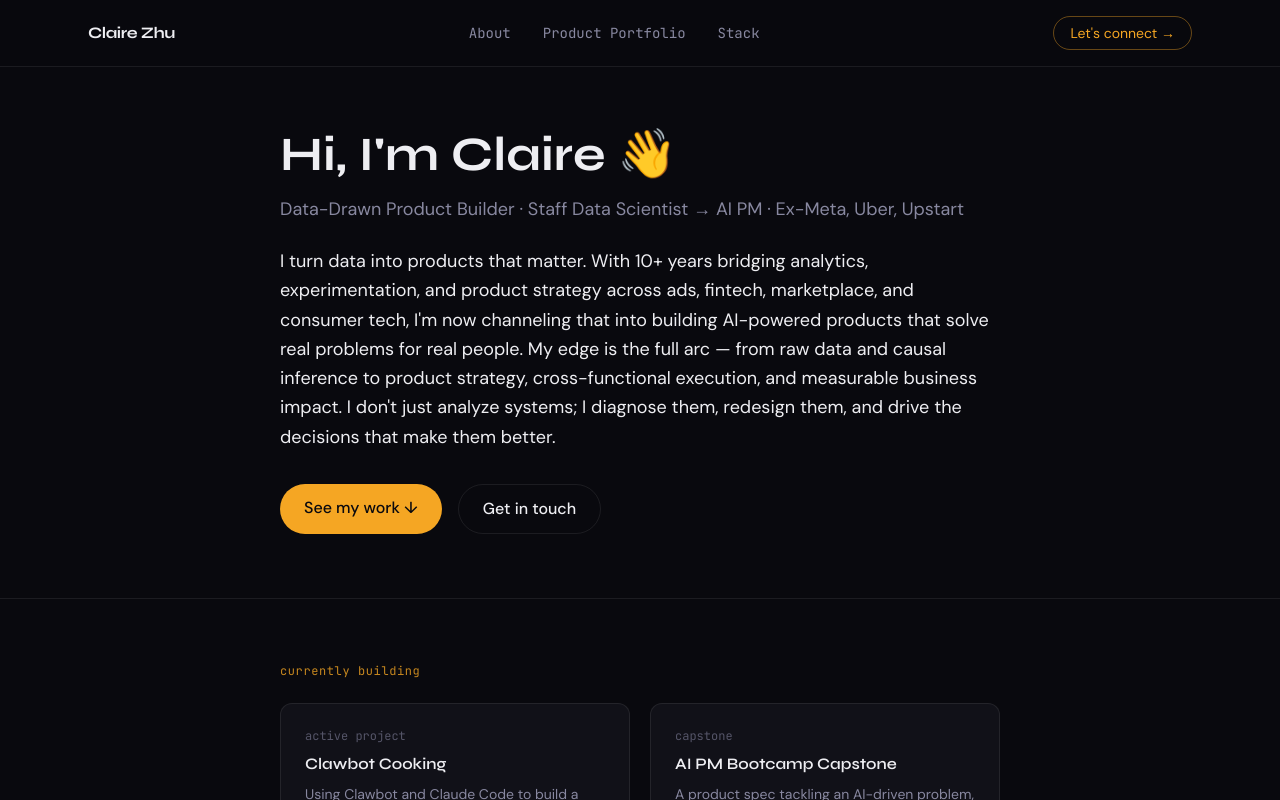
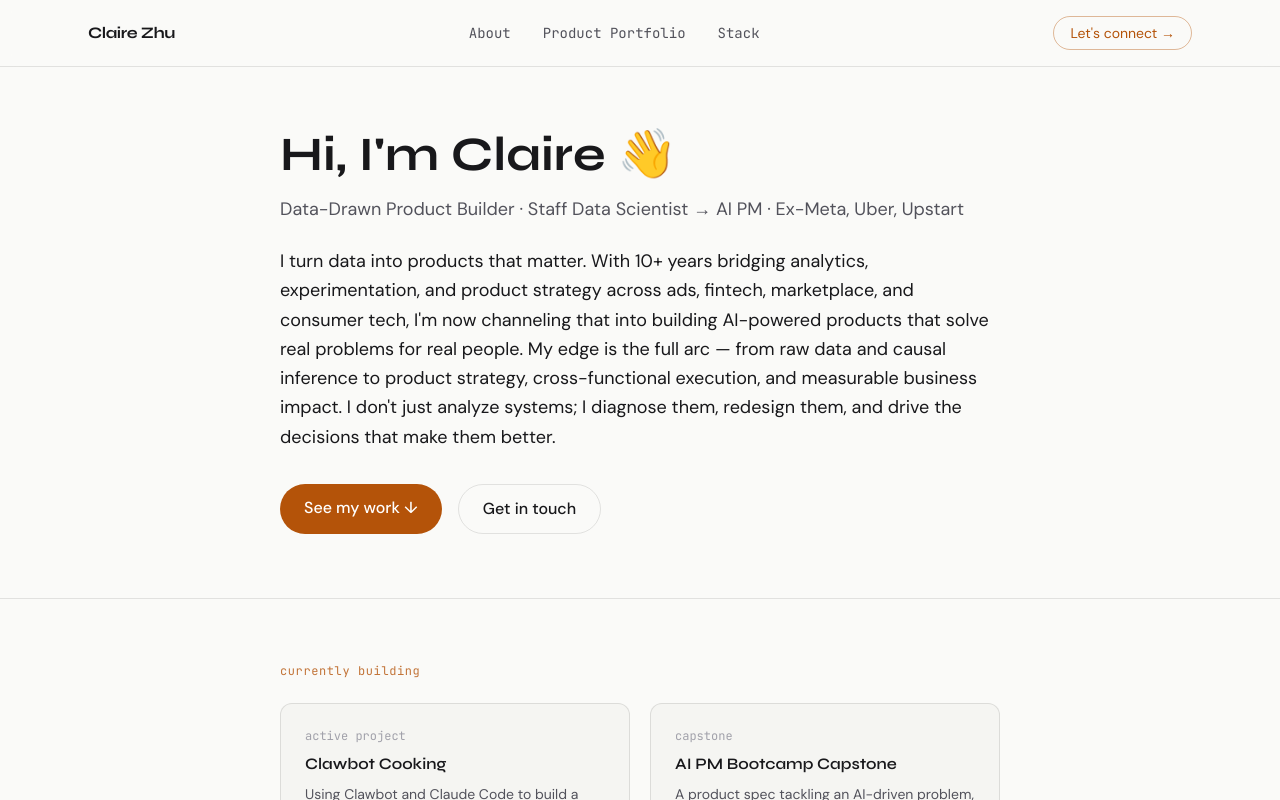
Before and after one commit to clairezhu32/portfolio, a Next.js app: page /about in a window 1280 px wide. Shown: the top 800 px of the page. Built offline with nearby package versions, Linux system fonts and the light colour scheme.

Commit message:
style: switch from dark theme to light theme
Rewrote color tokens for a light background, darkened accent
colors (amber/green/blue) for readable contrast on white, decoupled
filled-button text color from the bg token, and removed the
now-unused dark-tuned grid background.

```diff
--- a/src/app/about/page.tsx
+++ b/src/app/about/page.tsx
@@ -33,7 +33,7 @@ export default function AboutPage() {
             <div className="mt-8 flex flex-wrap gap-4">
               <Link
                 href="/#impact"
-                className="rounded-full bg-amber px-6 py-3 font-medium text-bg transition hover:bg-amber2"
+                className="rounded-full bg-amber px-6 py-3 font-medium text-white transition hover:bg-amber2"
               >
                 See my work ↓
               </Link>
--- a/src/app/globals.css
+++ b/src/app/globals.css
@@ -1,17 +1,17 @@
 @import "tailwindcss";
 
 :root {
-  --color-bg: #09090e;
-  --color-bg2: #111118;
-  --color-bg3: #18181f;
-  --color-line: rgba(255, 255, 255, 0.08);
-  --color-fg: #eeeef2;
-  --color-muted: #8888a0;
-  --color-dim: #555568;
-  --color-amber: #f5a623;
-  --color-amber2: #ffcf6b;
-  --color-green: #34d399;
-  --color-blue: #60a5fa;
+  --color-bg: #fafaf8;
+  --color-bg2: #f5f5f2;
+  --color-bg3: #ecece8;
+  --color-line: rgba(0, 0, 0, 0.1);
+  --color-fg: #18181b;
+  --color-muted: #52525b;
+  --color-dim: #a1a1aa;
+  --color-amber: #b45309;
+  --color-amber2: #d97706;
+  --color-green: #059669;
+  --color-blue: #2563eb;
 }
 
 @theme inline {
@@ -50,10 +50,3 @@ body {
   background: var(--color-dim);
   border-radius: 9999px;
 }
-
-.bg-grid {
-  background-image:
-    linear-gradient(rgba(245, 166, 35, 0.03) 1px, transparent 1px),
-    linear-gradient(90deg, rgba(245, 166, 35, 0.03) 1px, transparent 1px);
-  background-size: 48px 48px;
-}
--- a/src/components/contact-section.tsx
+++ b/src/components/contact-section.tsx
@@ -23,7 +23,7 @@ export function ContactSection() {
         <div className="mt-8 flex flex-wrap justify-center gap-4">
           <a
             href="mailto:clairehzhu@gmail.com"
-            className="rounded-full bg-amber px-6 py-3 font-medium text-bg transition hover:bg-amber2"
+            className="rounded-full bg-amber px-6 py-3 font-medium text-white transition hover:bg-amber2"
           >
             ✉ Send me an email
           </a>
```
